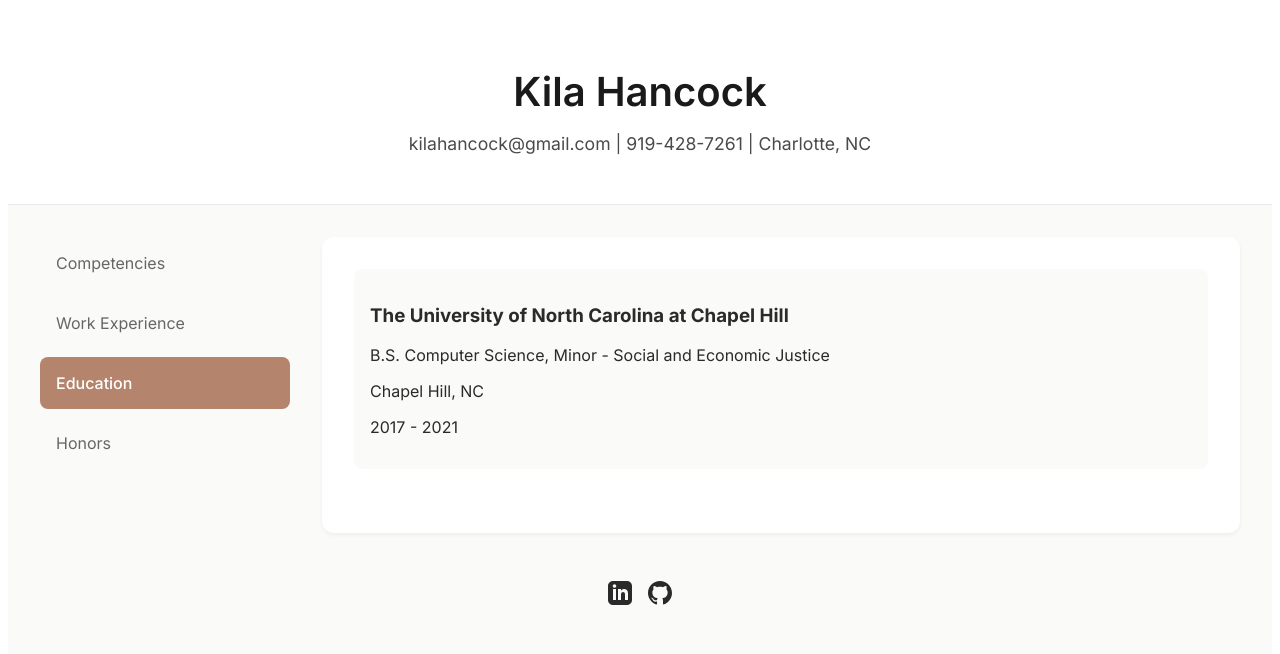
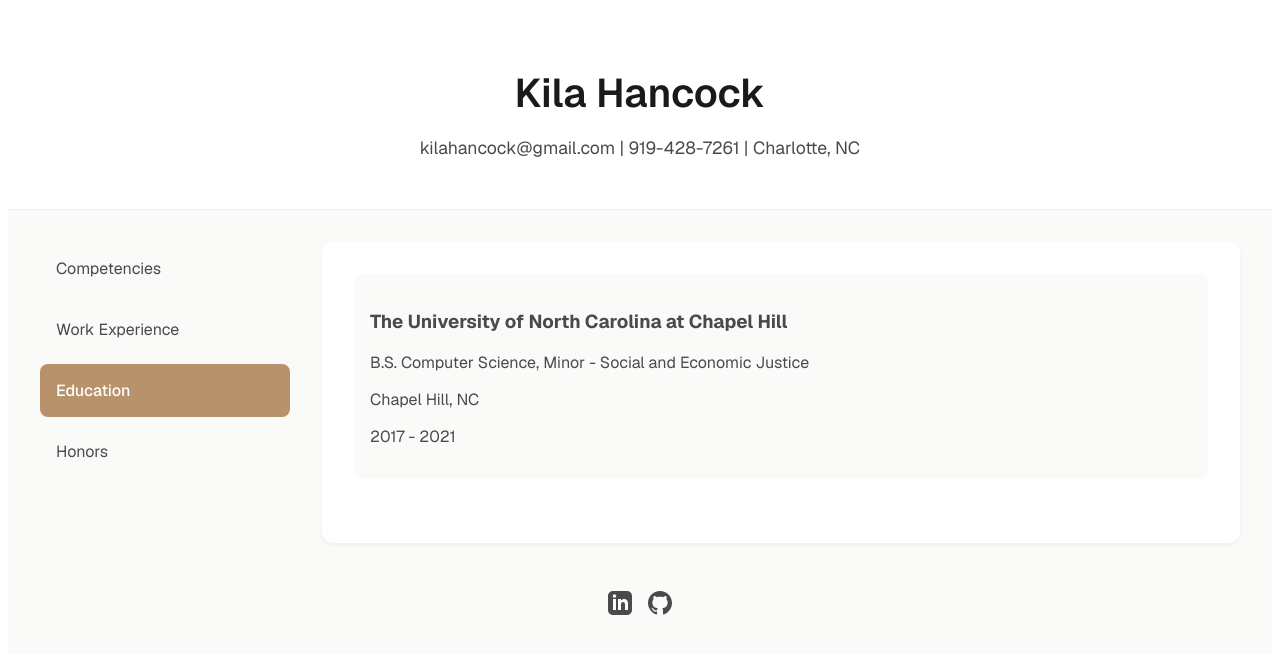
Before and after one commit to kilahancock/kilahancock, a Next.js app: page / in a window 1280 px wide. Shown: the top 654 px of the page. Built offline with nearby package versions, Linux system fonts and the light colour scheme.

Commit message:
clean up styles

```diff
--- /dev/null
+++ b/src/app/globals.css
@@ -0,0 +1,17 @@
+:root {
+  --font-geist-sans: 'Geist', sans-serif;
+  --font-geist-mono: 'Geist Mono', monospace;
+
+  --color-font-primary: #4A4A4A;
+  --color-font-secondary: #1A1A1A;
+
+  --color-background: #FAFAF9;
+  --color-border: #eee;
+  --color-accent: #718096;
+  --color-accent-neutral: #B8926A;
+  --color-white: #FFFFFF;
+}
+
+body {
+  font-family: var(--font-geist-sans);
+}
--- a/src/app/layout.tsx
+++ b/src/app/layout.tsx
@@ -1,6 +1,6 @@
 import type { Metadata } from "next";
 import { Geist, Geist_Mono } from "next/font/google";
-// import "./globals.css";
+import "./globals.css";
 
 const geistSans = Geist({
   variable: "--font-geist-sans",
--- a/src/app/page.module.css
+++ b/src/app/page.module.css
@@ -1,28 +1,27 @@
 @import url('https://fonts.googleapis.com/css2?family=Inter:wght@400;500;600;700&display=swap');
 
 .page {
-  font-family: 'Inter', sans-serif;
-  color: #2A2A2A;
-  background-color: #FAFAF9;
+  color: var(--color-font-primary);
+  background-color: var(--color-background);
   min-height: 100vh;
 }
 
 .header {
   text-align: center;
   padding: 2rem;
-  background-color: #FFFFFF;
-  border-bottom: 1px solid #EAEAEA;
+  background-color: var(--color-white);
+  border-bottom: 1px solid var(--color-border);
 }
 
 .header h1 {
   margin-bottom: 0.5rem;
-  color: #1A1A1A;
+  color: var(--color-font-secondary);
   font-weight: 600;
   font-size: 2.5rem;
 }
 
 .header p {
-  color: #4A4A4A;
+  color: var(--color-font-primary);
   font-size: 1.1rem;
 }
 
@@ -52,26 +51,26 @@
   border: none;
   border-radius: 8px;
   font-size: 1rem;
-  color: #666666;
+  color: var(--color-font-primary);
   cursor: pointer;
   transition: all 0.2s ease;
-  font-family: 'Inter', sans-serif;
+  font-family: var(--font-geist-sans);
 }
 
 .navButton:hover {
   background-color: #F0F0F0;
-  color: #1A1A1A;
+  color: var(--color-font-secondary);
 }
 
 .navButton.active {
-  background-color: #B4846C;
-  color: #FFFFFF;
+  background-color: var(--color-accent-neutral);
+  color: var(--color-white);
   font-weight: 500;
 }
 
 .mainContent {
   flex-grow: 1;
-  background-color: #FFFFFF;
+  background-color: var(--color-white);
   border-radius: 12px;
   padding: 2rem;
   box-shadow: 0 2px 4px rgba(0, 0, 0, 0.05);
@@ -84,7 +83,7 @@
 .workItem, .educationItem, .awardItem, .skillCategory {
   margin-bottom: 2rem;
   padding: 1rem;
-  background-color: #FAFAF9;
+  background-color: var(--color-background);
   border-radius: 8px;
   transition: transform 0.2s ease;
 }
@@ -94,13 +93,13 @@
 }
 
 .jobHeader h3 {
-  color: #2D2D2D;
+  color: var(--color-font-secondary);
   margin-bottom: 0.25rem;
   font-weight: 500;
 }
 
 .jobHeader p {
-  color: #666666;
+  color: var(--color-accent);
   margin: 0;
   font-size: 0.95rem;
 }
@@ -112,7 +111,7 @@
 
 .workItem li {
   margin-bottom: 0.75rem;
-  color: #4A4A4A;
+  color: var(--color-font-primary);
   line-height: 1.5;
 }
 
@@ -154,20 +153,20 @@
 .companyGroup {
   margin-bottom: 3rem;
   padding: 2rem;
-  border: 1px solid #eee;
+  border: 1px solid var(--color-border);
   border-radius: 12px;
-  background: linear-gradient(to bottom, #ffffff, #fafafa);
+  background: linear-gradient(to bottom, var(--color-white), var(--color-background));
   box-shadow: 0 2px 8px rgba(0, 0, 0, 0.05);
 }
 
 .companyName {
   font-size: 1.5rem;
-  color: #2d3748;
+  color: var(--color-font-secondary);
   margin-bottom: 0.25rem;
 }
 
 .companyLocation {
-  color: #718096;
+  color: var(--color-accent);
   font-size: 0.95rem;
   margin-bottom: 1.5rem;
 }
@@ -179,7 +178,7 @@
 
 .roleStep {
   padding: 1.25rem 0 1.25rem 2rem;
-  border-left: 3px solid #B8926A;
+  border-left: 3px solid var(--color-accent-neutral);
   position: relative;
   transition: all 0.3s ease;
 }
@@ -191,18 +190,18 @@
 .roleStep::before {
   content: '';
   position: absolute;
-  left: -8px;
+  left: -11px;
   top: 28px;
   width: 14px;
   height: 14px;
   background: #fff;
-  border: 3px solid #B8926A;
+  border: 3px solid var(--color-accent-neutral);
   border-radius: 50%;
   transition: all 0.3s ease;
 }
 
 .roleStep:hover::before {
-  background: #B8926A;
+  background: var(--color-accent-neutral);
 }
 
 .jobHeader {
@@ -211,18 +210,18 @@
 
 .jobHeader h4 {
   font-size: 1.1rem;
-  color: #2d3748;
+  color: var(--color-font-secondary);
   margin-bottom: 0.4rem;
 }
 
 .jobHeader p {
-  color: #718096;
+  color: var(--color-accent);
   font-size: 0.9rem;
 }
 
 .roleStep ul {
   margin-left: 1rem;
-  color: #4a5568;
+  color: var(--color-font-primary);
 }
 
 .roleStep li {
@@ -237,9 +236,9 @@
 .roleStep:first-child::after {
   content: '▲';
   position: absolute;
-  left: -9.5px;
-  top: -8px;
-  color: #B8926A;
+  left: -8px;
+  top: -4px;
+  color: var(--color-accent-neutral);
   font-size: 0.8rem;
   transform: translateY(-50%);
 }
```
